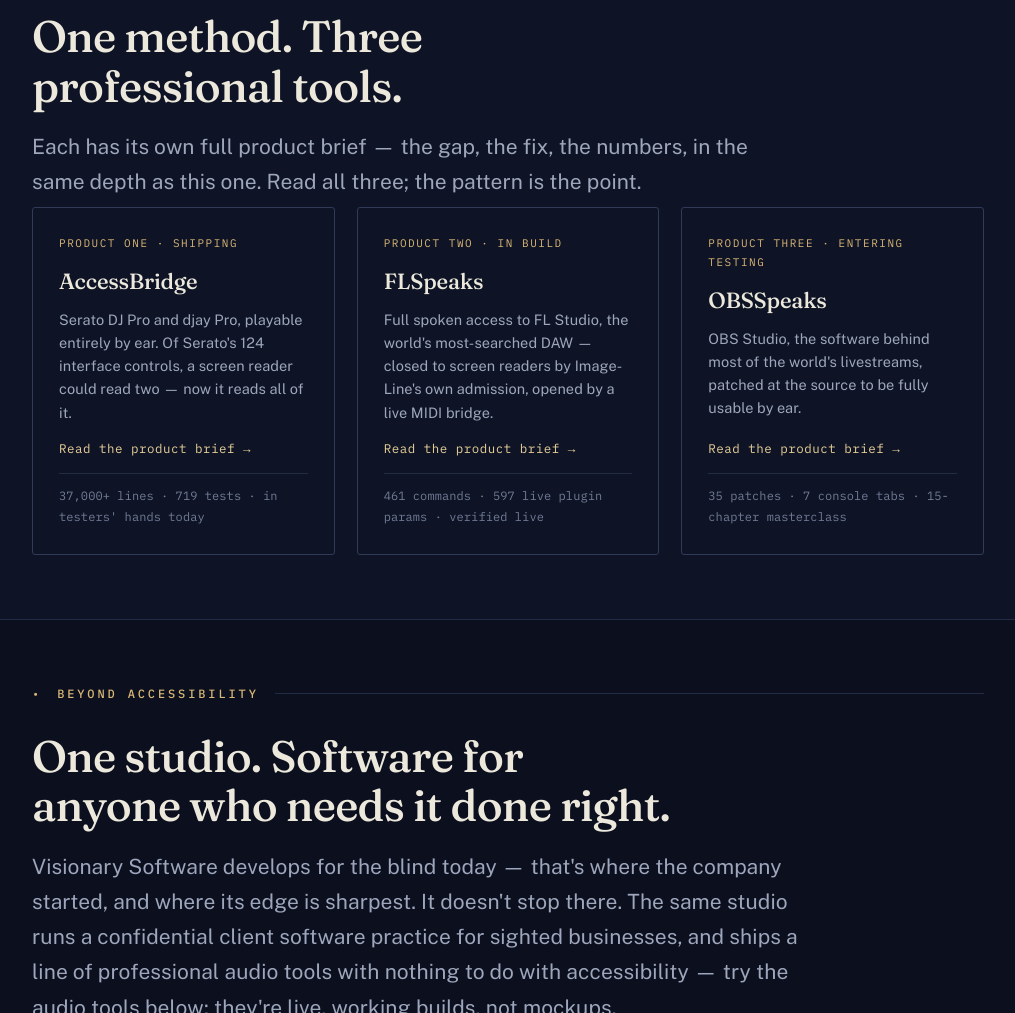
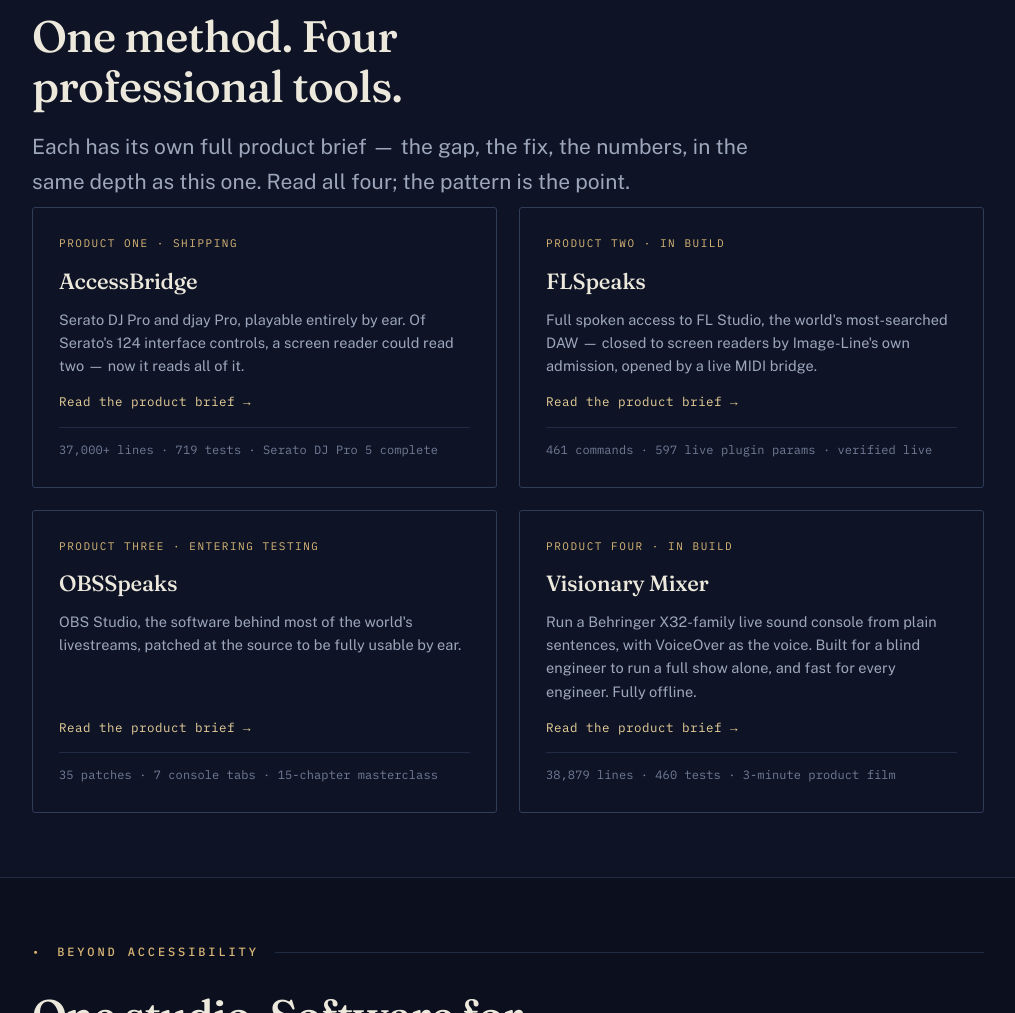
Before and after one commit to jbreeze803-jpg/visionary-promo-media, a plain HTML site: page investor/raise.html in a window 1280 px wide. Shown: the part 2960-3973 px from the top of the page, without its empty margins (132-1147 px from the left). Drawn offline with nearby package versions, Linux system fonts and the light colour scheme.

Commit message:
Investor brief: Visionary Mixer as product four; AccessBridge Serato 5

```diff
--- a/investor/raise.html
+++ b/investor/raise.html
@@ -82,6 +82,8 @@
 
   .products{display:grid; grid-template-columns:repeat(3,1fr); gap:22px; margin-top:8px}
   @media (max-width:820px){.products{grid-template-columns:1fr}}
+  .products.four{grid-template-columns:repeat(2,1fr)}
+  @media (max-width:820px){.products.four{grid-template-columns:1fr}}
   .pcard{border:1px solid var(--line-2); border-radius:3px; padding:26px; display:flex; flex-direction:column; gap:14px; text-decoration:none; transition:border-color .2s,transform .2s}
   .pcard:hover{border-color:var(--gold); transform:translateY(-2px)}
   .pcard .tag{font-family:var(--mono); font-size:11px; letter-spacing:.14em; text-transform:uppercase; color:var(--gold)}
@@ -260,16 +262,16 @@
   <div class="wrap">
     <div class="kicker"><span class="no">02</span><span class="eyebrow">The products</span><hr class="rule"></div>
     <div>
-      <h2 class="h-lead">One method. Three professional tools.</h2>
-      <p class="lead sec-intro">Each has its own full product brief — the gap, the fix, the numbers, in the same depth as this one. Read all three; the pattern is the point.</p>
+      <h2 class="h-lead">One method. Four professional tools.</h2>
+      <p class="lead sec-intro">Each has its own full product brief — the gap, the fix, the numbers, in the same depth as this one. Read all four; the pattern is the point.</p>
     </div>
-    <div class="products">
+    <div class="products four">
       <a class="pcard" href="https://jbreeze803-jpg.github.io/visionary-promo-media/investor/index.html">
         <span class="tag">Product one · Shipping</span>
         <h3>AccessBridge</h3>
         <p>Serato DJ Pro and djay Pro, playable entirely by ear. Of Serato's 124 interface controls, a screen reader could read two — now it reads all of it.</p>
         <span class="go">Read the product brief →</span>
-        <span class="stat">37,000+ lines · 719 tests · in testers' hands today</span>
+        <span class="stat">37,000+ lines · 719 tests · Serato DJ Pro 5 complete</span>
       </a>
       <a class="pcard" href="https://jbreeze803-jpg.github.io/visionary-promo-media/investor/flspeaks.html">
         <span class="tag">Product two · In build</span>
@@ -284,6 +286,13 @@
         <p>OBS Studio, the software behind most of the world's livestreams, patched at the source to be fully usable by ear.</p>
         <span class="go">Read the product brief →</span>
         <span class="stat">35 patches · 7 console tabs · 15-chapter masterclass</span>
+      </a>
+      <a class="pcard" href="https://jbreeze803-jpg.github.io/visionary-promo-media/investor/mixer.html">
+        <span class="tag">Product four · In build</span>
+        <h3>Visionary Mixer</h3>
+        <p>Run a Behringer X32-family live sound console from plain sentences, with VoiceOver as the voice. Built for a blind engineer to run a full show alone, and fast for every engineer. Fully offline.</p>
+        <span class="go">Read the product brief →</span>
+        <span class="stat">38,879 lines · 460 tests · 3-minute product film</span>
       </a>
     </div>
   </div>
```
